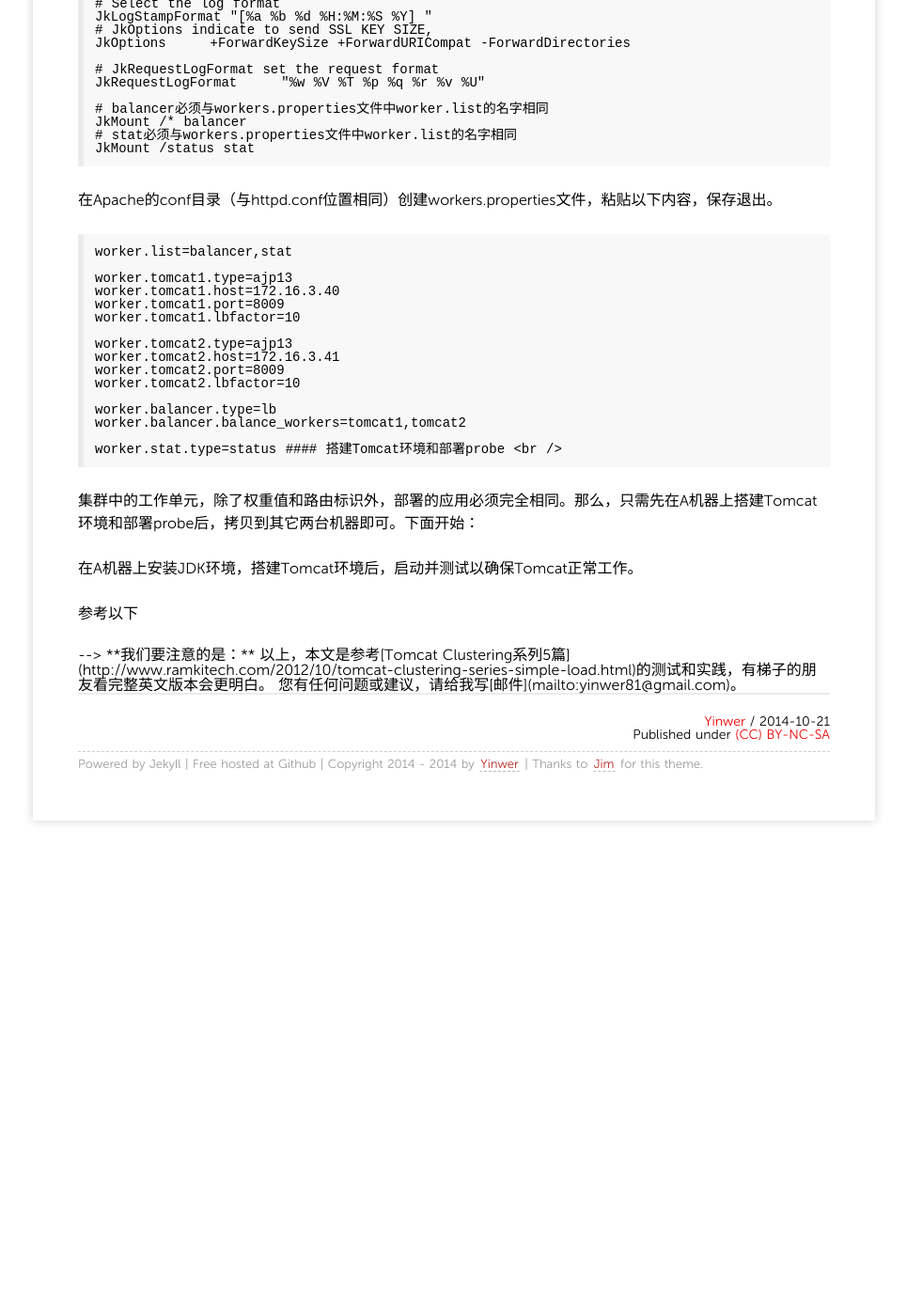
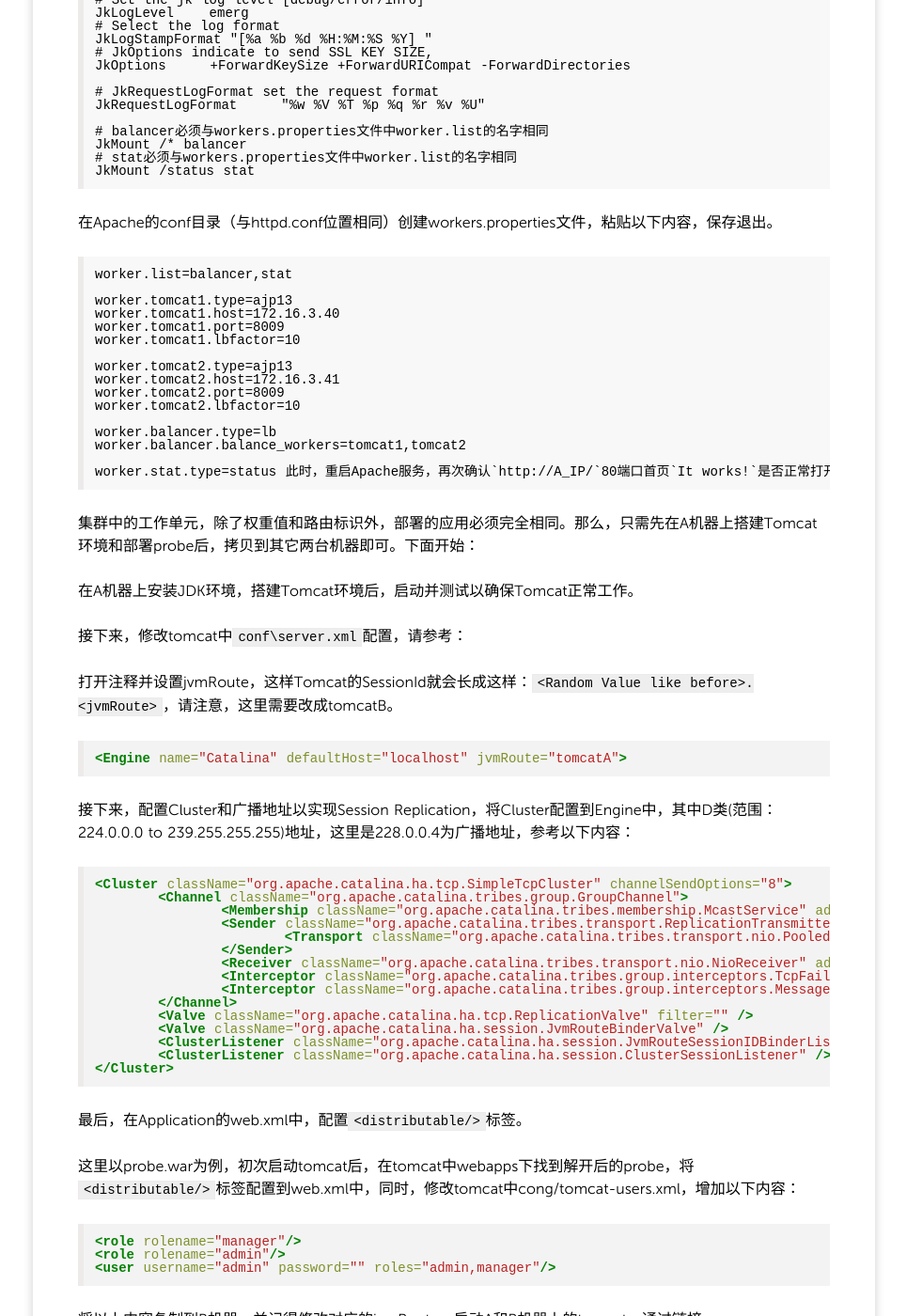
Before and after one commit to yinwer81/yinwer81.github.com, a Jekyll site: the page built from _posts/201410/2014-10-21-setup-config-apache-tomcat-cluster.md, in a window 1280 px wide and 1400 px high, scrolled down 938 px. Shown: the whole window at 94% size, without its empty margins (157-1122 px from the left). Built offline with Jekyll 4.4.1, drawn with Linux system fonts in a browser that asks for light colours; nearby versions of some CDN libraries; Markdown is read by kramdown in place of the engine named in the settings; comment, search, counter and statistics services are not loaded; before the commit the page ends 1859 px from its top, so only the background shows below that; some of the changed text lies outside the part shown.

Commit message:
refresh contents

```diff
--- a/_posts/201410/2014-10-21-setup-config-apache-tomcat-cluster.md
+++ b/_posts/201410/2014-10-21-setup-config-apache-tomcat-cluster.md
@@ -64,6 +64,7 @@
 	worker.balancer.balance_workers=tomcat1,tomcat2
 
 	worker.stat.type=status
+此时，重启Apache服务，再次确认`http://A_IP/`80端口首页`It works!`是否正常打开，确保Apache正常工作。
 #### 搭建Tomcat环境和部署probe
 <br />
 
@@ -71,14 +72,45 @@
 
 在A机器上安装JDK环境，搭建Tomcat环境后，启动并测试以确保Tomcat正常工作。
 
-参考以下
+接下来，修改tomcat中`conf\server.xml`配置，请参考：
 
-<Engine name="Catalina" defaultHost="localhost" jvmRoute="jvm1">
-    -->
-<Engine name="Catalina" defaultHost="localhost" jvmRoute="tomcat1">
+打开注释并设置jvmRoute，这样Tomcat的SessionId就会长成这样：`<Random Value like before>.<jvmRoute>`，请注意，这里需要改成tomcatB。
+{% highlight xml %}
+<Engine name="Catalina" defaultHost="localhost" jvmRoute="tomcatA">
+{% endhighlight %}
+接下来，配置Cluster和广播地址以实现Session Replication，将Cluster配置到Engine中，其中D类(范围：224.0.0.0 to 239.255.255.255)地址，这里是228.0.0.4为广播地址，参考以下内容：
+{% highlight xml %}
+<Cluster className="org.apache.catalina.ha.tcp.SimpleTcpCluster" channelSendOptions="8">
+	<Channel className="org.apache.catalina.tribes.group.GroupChannel">
+		<Membership className="org.apache.catalina.tribes.membership.McastService" address="228.0.0.4" port="45564" frequency="500" dropTime="3000" />
+		<Sender className="org.apache.catalina.tribes.transport.ReplicationTransmitter">
+			<Transport className="org.apache.catalina.tribes.transport.nio.PooledParallelSender" />
+	  	</Sender>
+	  	<Receiver className="org.apache.catalina.tribes.transport.nio.NioReceiver" address="auto" port="4000" autoBind="100" selectorTimeout="5000" maxThreads="6" />
+	  	<Interceptor className="org.apache.catalina.tribes.group.interceptors.TcpFailureDetector" />
+	  	<Interceptor className="org.apache.catalina.tribes.group.interceptors.MessageDispatch15Interceptor" />
+  	</Channel>
+  	<Valve className="org.apache.catalina.ha.tcp.ReplicationValve" filter="" />
+  	<Valve className="org.apache.catalina.ha.session.JvmRouteBinderValve" />
+  	<ClusterListener className="org.apache.catalina.ha.session.JvmRouteSessionIDBinderListener" />
+  	<ClusterListener className="org.apache.catalina.ha.session.ClusterSessionListener" />
+</Cluster>
+{% endhighlight %}
+最后，在Application的web.xml中，配置`<distributable/>`标签。
 
-**我们要注意的是：**
+这里以probe.war为例，初次启动tomcat后，在tomcat中webapps下找到解开后的probe，将`<distributable/>`标签配置到web.xml中，同时，修改tomcat中cong/tomcat-users.xml，增加以下内容：
+{% highlight xml %}
+<role rolename="manager"/>
+<role rolename="admin"/>
+<user username="admin" password="" roles="admin,manager"/>
+{% endhighlight %}
 
-以上，本文是参考[Tomcat Clustering系列5篇](http://www.ramkitech.com/2012/10/tomcat-clustering-series-simple-load.html)的测试和实践，有梯子的朋友看完整英文版本会更明白。
+将以上内容复制到B机器，并记得修改对应的jvmRoute，启动A和B机器上的tomcat，通过链接`http://A_IP/probe`访问probe，可测试并验证Tomcat Cluster是否配置成功。
+
+在A机器上安装Wireshark，启动后点击工具栏第一个按钮`List the available capture interfaces ...`，弹出的对话框中选择对应的网卡，并点击Start按钮，开始监控网络包，Filter中填写`ip.addr == B_IP`，Apply后可以看到大约每隔0.5秒(默认)的数据包，内容大约如下：
+
+	Source: B_IP, Destination: 228.0.0.4, Protocal: UDP, Source port: 45564 Destination port: 45564
+
+以上，本文参考[Tomcat Clustering系列5篇](http://www.ramkitech.com/2012/10/tomcat-clustering-series-simple-load.html)进行测试和实践，有梯子的最好看原版。
 
 您有任何问题或建议，请给我写[邮件](mailto:yinwer81@gmail.com)。
```
Also changed, not shown: other parts of _posts/201410/2014-10-21-setup-config-apache-tomcat-cluster.md (+1 -1 lines), _posts/201411/2014-11-08-payroll-with-excel-addin.md (+1 -1 lines).
